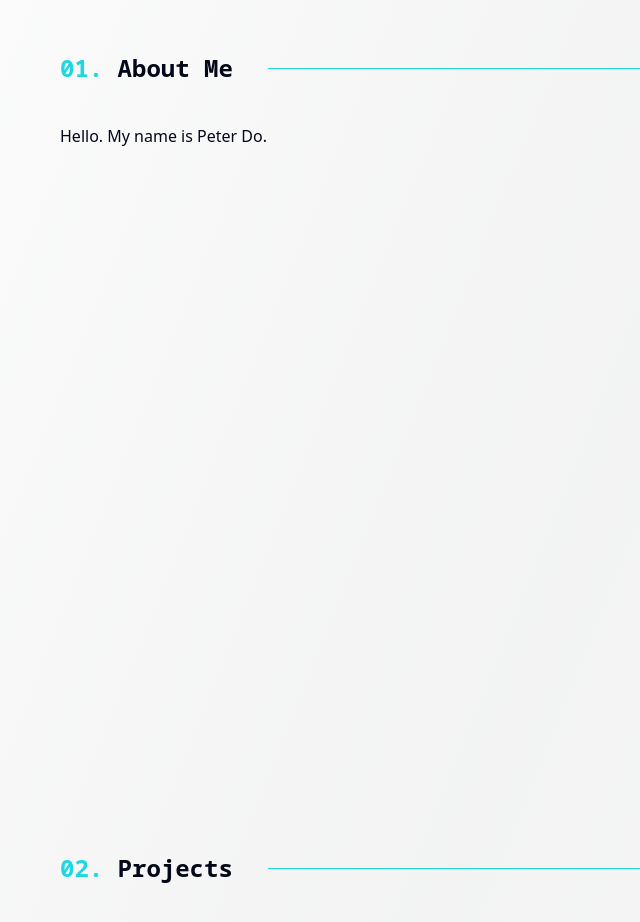
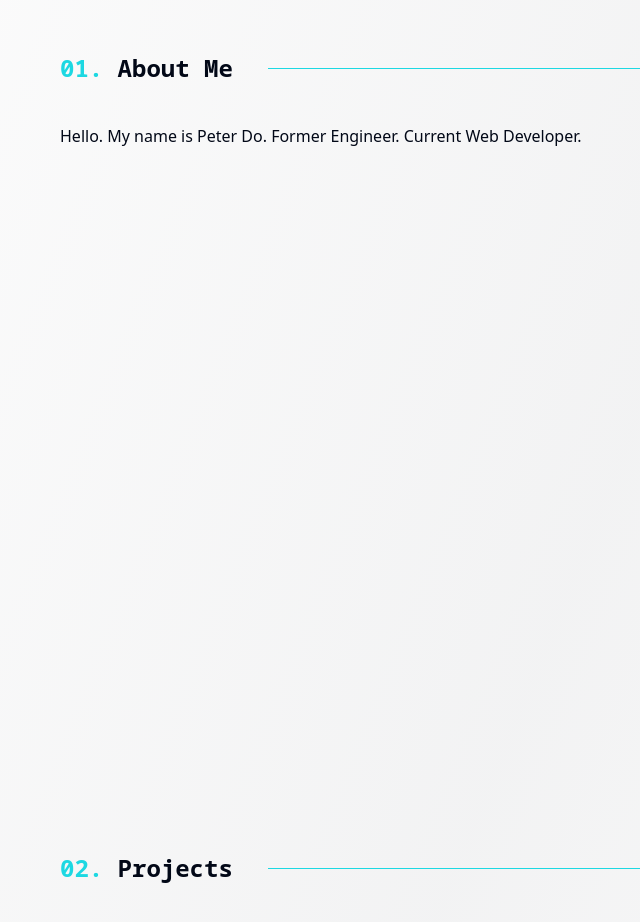
Before and after one commit to Nogiback/Personal-Portfolio-v2, a React (Vite) app: page / in a window 1280 px wide. Shown: the part 1100-2022 px from the top of the page, without its empty margins (36-676 px from the left). Built offline with nearby package versions, Linux system fonts and the light colour scheme; what tailwindcss-debug-screens would draw is missing.

Commit message:
Adding About me section text

```diff
--- a/src/components/About.tsx
+++ b/src/components/About.tsx
@@ -6,11 +6,13 @@ export default function About() {
     >
       <div className='flex w-full flex-col gap-6'>
         <div className='flex w-full items-center justify-center pb-4 after:relative after:ml-4 after:block after:h-[1px] after:w-full after:bg-accent after:content-[""]'>
-          <h2 className='font-secondary min-w-36 text-lg font-bold sm:min-w-48 sm:text-2xl'>
+          <h2 className='min-w-36 font-secondary text-lg font-bold sm:min-w-48 sm:text-2xl'>
             <span className='text-accent'>01.</span> About Me
           </h2>
         </div>
-        <p>Hello. My name is Peter Do.</p>
+        <p>
+          Hello. My name is Peter Do. Former Engineer. Current Web Developer.
+        </p>
       </div>
     </div>
   );
```
